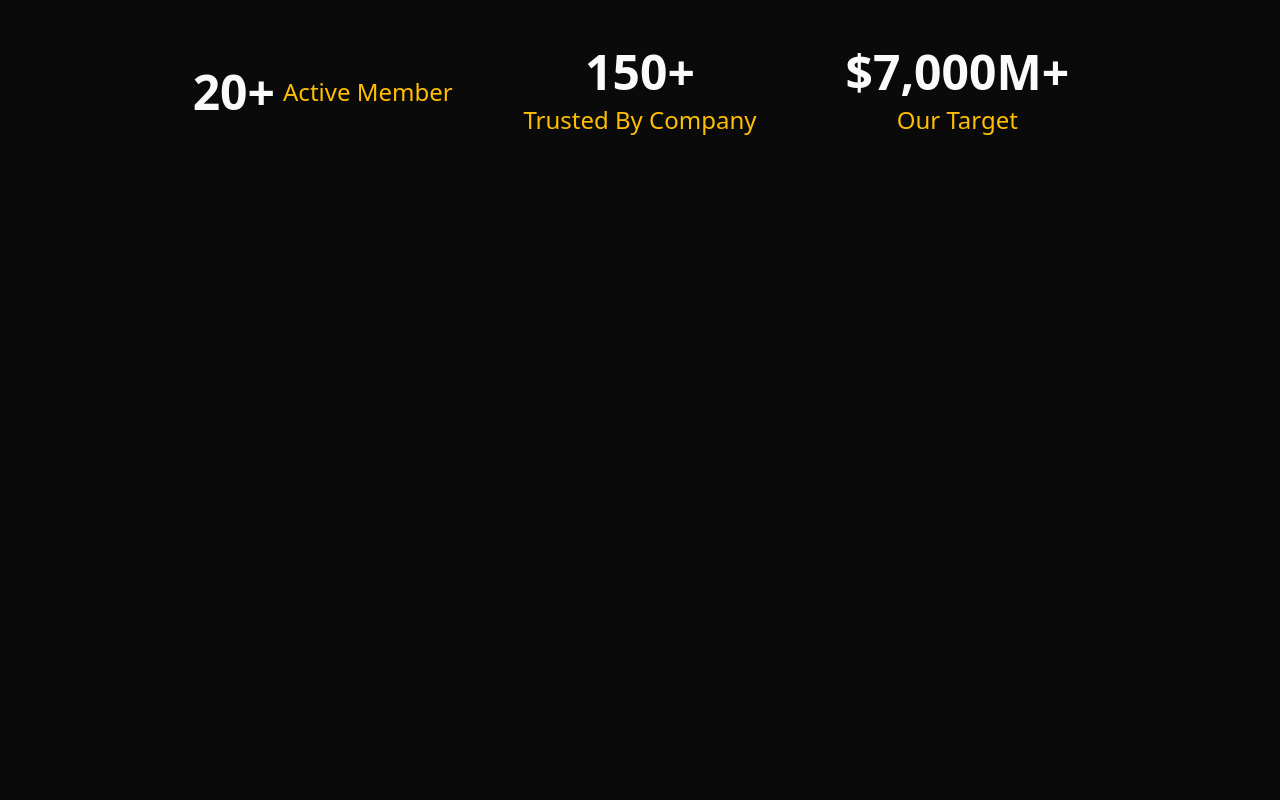
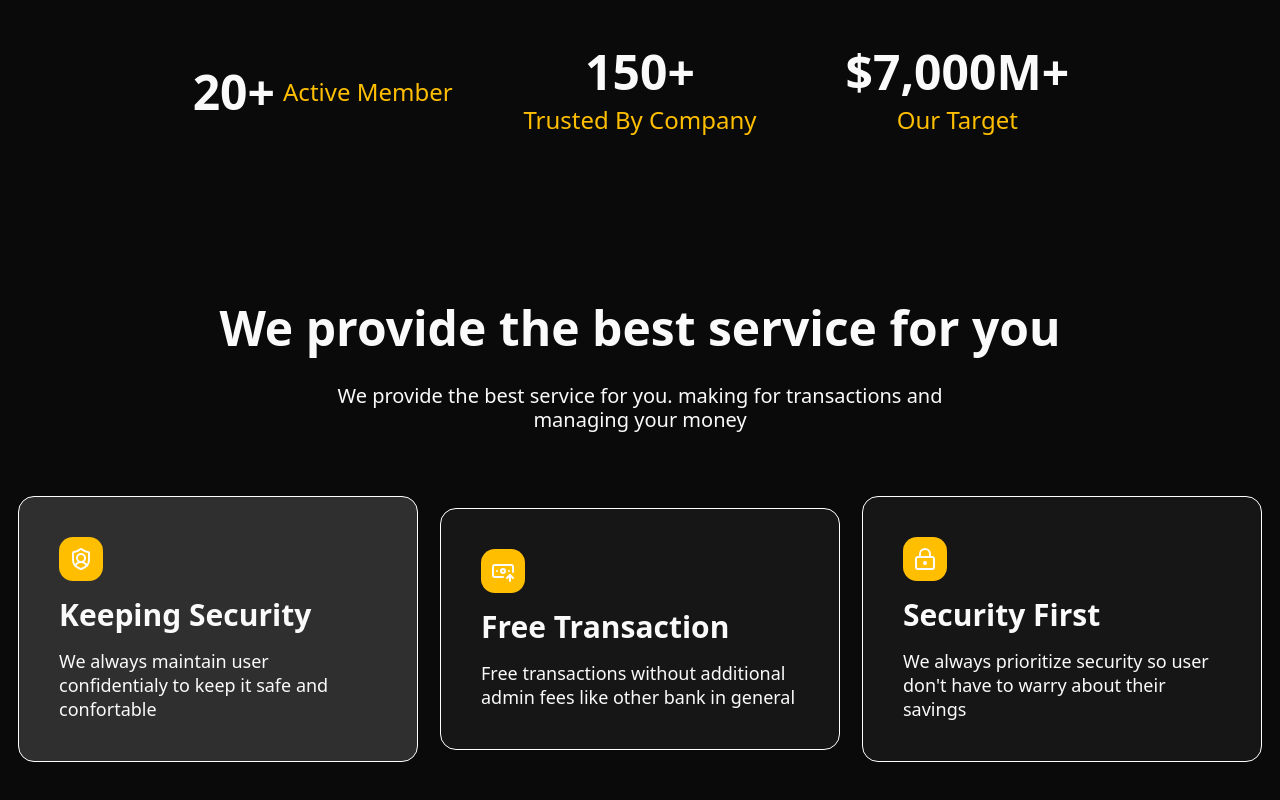
Before and after one commit to al-amin-2004/dream-team, a Next.js app: page /dream-future in a window 1280 px wide. Shown: the part 912-1712 px from the top of the page. Before the commit the page ends 1088 px from the top, so only its background shows below. Built offline with nearby package versions, Linux system fonts and the light colour scheme.

Commit message:
SErvices section create

```diff
--- /dev/null
+++ b/src/app/(branches)/dream-future/_components/sections/Services.tsx
@@ -0,0 +1,69 @@
+"use client";
+
+import { useState } from "react";
+import { BanknoteArrowUp, LockKeyhole, ShieldUser } from "lucide-react";
+
+const Services = () => {
+  const [selectedCard, setSelectedCard] = useState<number>(1);
+
+  const cardData = [
+    {
+      id: 1,
+      icon: <ShieldUser />,
+      head: "Keeping Security",
+      desc: "We always maintain user confidentialy to keep it safe and confortable",
+    },
+    {
+      id: 2,
+      icon: <BanknoteArrowUp />,
+      head: "Free Transaction",
+      desc: "Free transactions without additional admin fees like other bank in general",
+    },
+    {
+      id: 3,
+      icon: <LockKeyhole />,
+      head: "Security First",
+      desc: "We always prioritize security so user don't have to warry about their savings",
+    },
+  ];
+
+  return (
+    <section className="relative">
+      <div className="container py-4 md:py-32 px-4">
+        <div className="text-center mb-5 md:mb-16">
+          <h2 className="text-2xl md:text-5xl text-text font-bold mb-3 md:mb-8">
+            We provide the best service for you
+          </h2>
+          <p className="md:text-xl leading-5 md:leading-6 px-3">
+            We provide the best service for you. making for transactions and{" "}
+            <br className="hidden md:block" /> managing your money
+          </p>
+        </div>
+
+        <div className="flex flex-col md:flex-row gap-5 justify-evenly items-center">
+          {cardData.map(({ id, icon, head, desc }) => (
+            <div
+              key={id}
+              className={`max-w-[25rem] p-5 md:p-10 rounded-2xl flex flex-col items-start gap-2 md:gap-4 border border-black dark:border-white cursor-pointer hover:rotate-2 hover:scale-105 transition-all duration-300 ${
+                selectedCard === id
+                  ? "bg-black/25 dark:bg-white/15"
+                  : "bg-black/10 dark:bg-white/5"
+              }`}
+              onClick={() => setSelectedCard(id)}
+            >
+              <span className="p-2 md:p-2.5 rounded-xl bg-primary">{icon}</span>
+              <h4 className="text-2xl md:text-3xl font-bold text-text">
+                {head}
+              </h4>
+              <p className="text-sm md:text-lg font-medium leading-4 md:leading-6">
+                {desc}
+              </p>
+            </div>
+          ))}
+        </div>
+      </div>
+    </section>
+  );
+};
+
+export default Services;
--- a/src/app/(branches)/dream-future/page.tsx
+++ b/src/app/(branches)/dream-future/page.tsx
@@ -1,5 +1,6 @@
 import FinotiveFunding from "./_components/sections/FinotiveFunding";
 import Hero from "./_components/sections/Hero";
+import Services from "./_components/sections/Services";
 import Header from "./_components/shared/Header";
 
 export default function Page() {
@@ -8,12 +9,13 @@ export default function Page() {
       <div
         className="absolute w-full h-[60rem] -z-50 top-0"
         style={{
-          backgroundImage: `radial-gradient(circle at 15% 30%, rgba(255, 191, 0, 0.08) 0, transparent 40%)`,
+          backgroundImage: `radial-gradient(circle at 85% 30%, rgba(255, 191, 0, 0.08) 0, transparent 40%)`,
         }}
       />
       <Header />
       <Hero />
-      <FinotiveFunding/>
+      <FinotiveFunding />
+      <Services />
     </>
   );
 }
```
